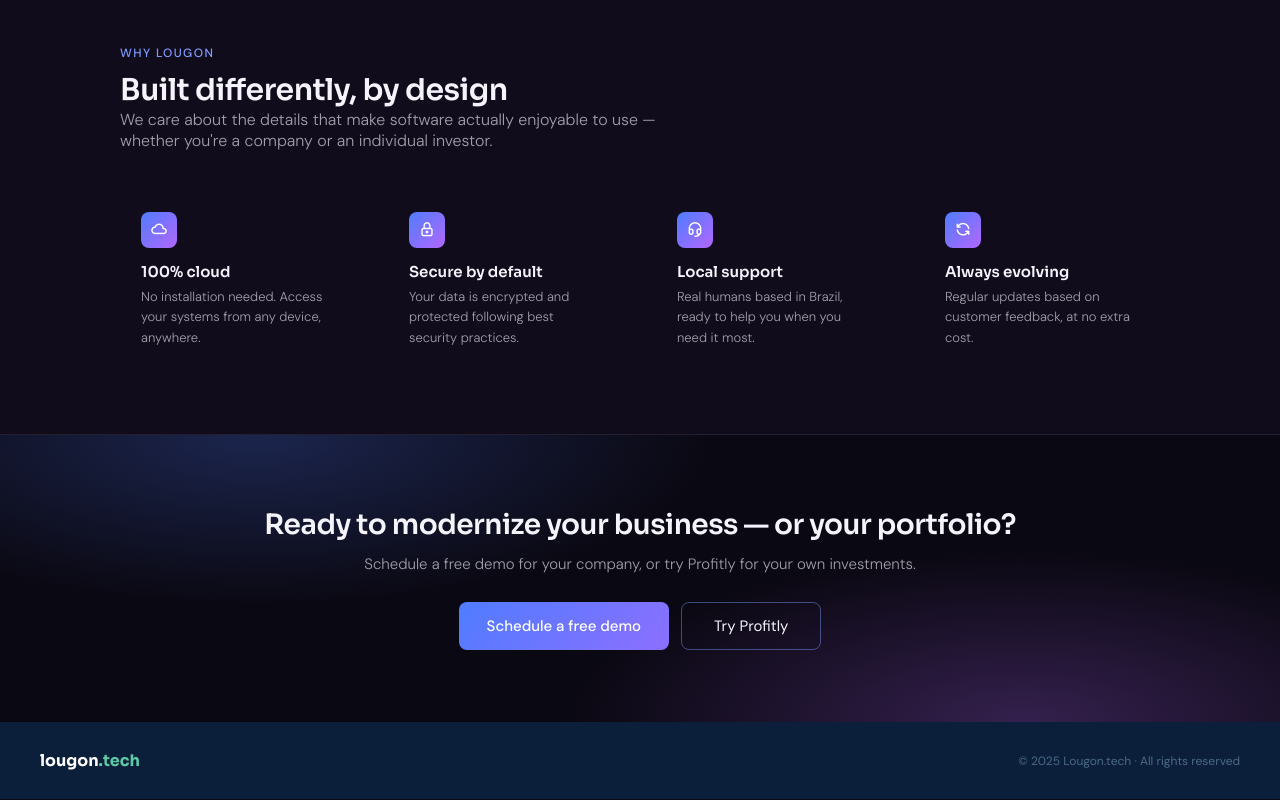
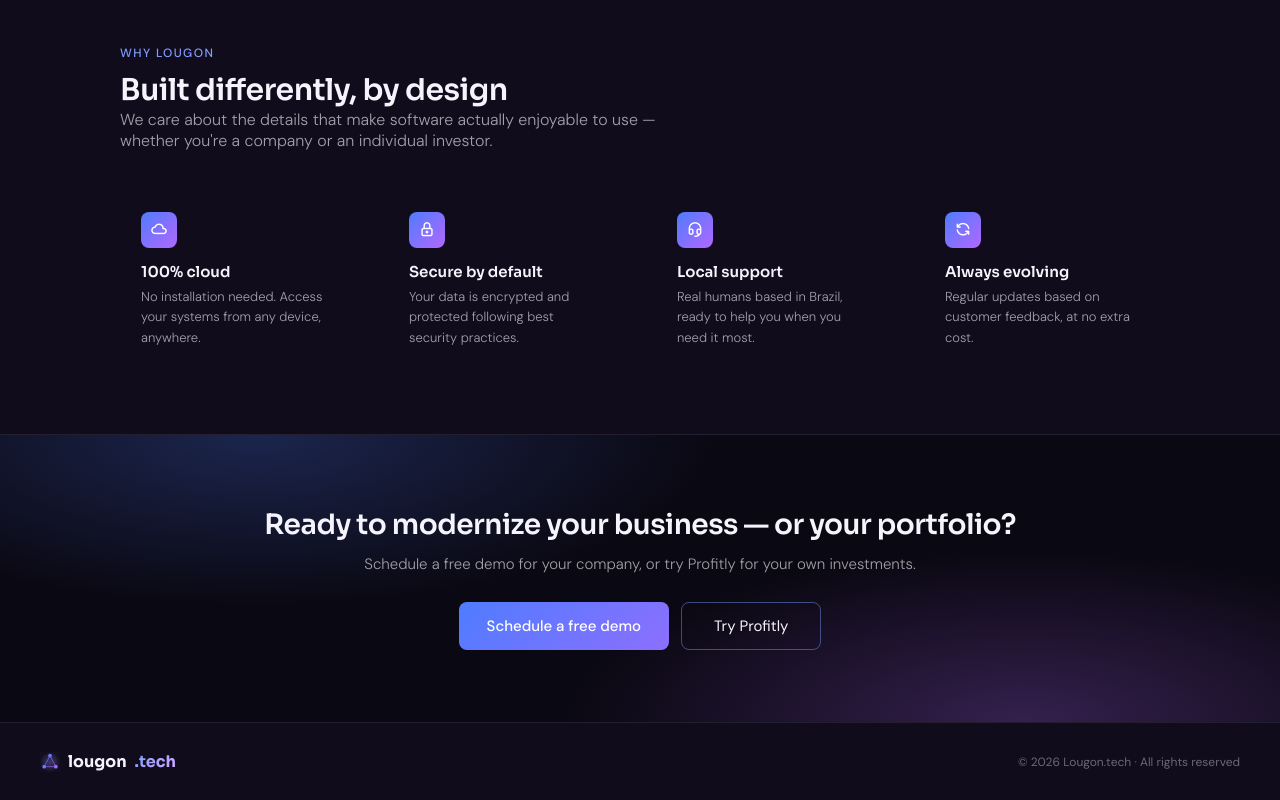
Before and after one commit to LougonVitor/lougon-tech-website, a React (Vite) app in the folder front-end/: page / in a window 1280 px wide. Shown: the part 1781-2581 px from the top of the page. Built offline with nearby package versions, Linux system fonts and the light colour scheme.

Commit message:
style (footer): apply dark theme and gradient logo to footer
Co-Authored-By: Claude Sonnet 5 <noreply@anthropic.com>

```diff
--- a/front-end/src/components/footer/Footer.css
+++ b/front-end/src/components/footer/Footer.css
@@ -1,21 +1,37 @@
 .footer {
-    background: #0c1f3a;
+    background: var(--bg-secondary);
+    border-top: 1px solid var(--border);
     padding: 28px 40px;
     display: flex;
     align-items: center;
     justify-content: space-between;
+    flex-wrap: wrap;
+    gap: 12px;
 }
 
 .footer-logo {
+    display: flex;
+    align-items: center;
+    gap: 8px;
     font-family: 'Sora', sans-serif;
     font-weight: 700;
     font-size: 16px;
-    color: #ffffff;
+    color: var(--text-primary);
 }
 
-.footer-logo span { color: #5dcaa5; }
+.footer-logo-icon {
+    width: 20px;
+    height: 20px;
+}
+
+.footer-logo span {
+    background: var(--gradient-text);
+    -webkit-background-clip: text;
+    background-clip: text;
+    -webkit-text-fill-color: transparent;
+}
 
 .footer-copy {
     font-size: 12px;
-    color: #4a6a88;
+    color: var(--text-muted);
 }
--- a/front-end/src/components/footer/Footer.tsx
+++ b/front-end/src/components/footer/Footer.tsx
@@ -4,8 +4,11 @@ export function Footer() {
     return (
     <>
     <footer className="footer">
-        <div className="footer-logo">lougon<span>.tech</span></div>
-        <div className="footer-copy">© 2025 Lougon.tech · All rights reserved</div>
+        <div className="footer-logo">
+            <img src="/lougon_favicon.svg" alt="Lougon.tech" className="footer-logo-icon" />
+            lougon<span>.tech</span>
+        </div>
+        <div className="footer-copy">© 2026 Lougon.tech · All rights reserved</div>
     </footer>
     </>
     )
```
